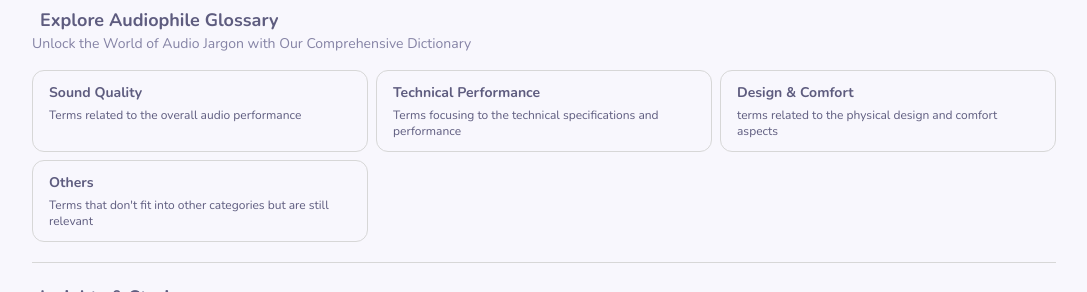
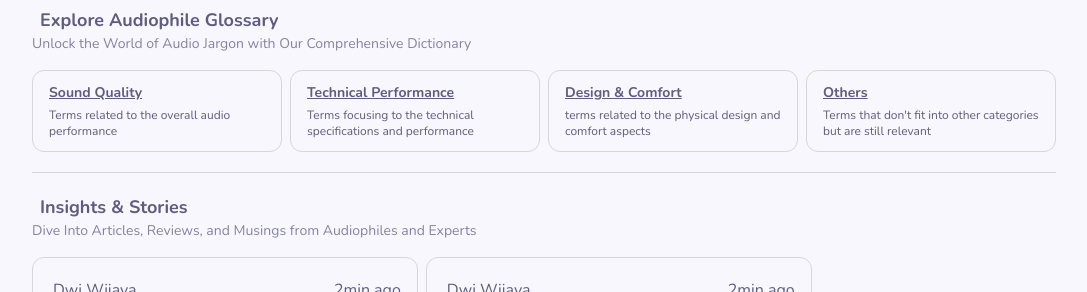
Before and after one commit to dwiwijaya/audio-realm, a Next.js app: page / in a window 1280 px wide. Shown: the part 245-537 px from the top of the page, without its empty margins (136-1223 px from the left). Built offline with nearby package versions, Linux system fonts and the light colour scheme.

Commit message:
style: underline title glossary category

```diff
--- a/src/components/view/home/HomeDictionary.jsx
+++ b/src/components/view/home/HomeDictionary.jsx
@@ -5,21 +5,21 @@ const HomeDictionary = () => {
   return (
     <div className=''>
       <PageHeading title="Explore Audiophile Glossary" description="Unlock the World of Audio Jargon with Our Comprehensive Dictionary" />
-      <div className='grid grid-cols-2 md:grid-cols-3 gap-2'>
+      <div className='grid grid-cols-2 md:grid-cols-4 gap-2'>
         <div className="card">
-          <h3 className='font-bold text-sm whitespace-nowrap'>Sound Quality</h3>
+          <h3 className='font-bold text-sm whitespace-nowrap underline'>Sound Quality</h3>
           <p className='text-xs mt-1'>Terms related to the overall audio performance</p>
         </div>
         <div className="card">
-          <h3 className='font-bold text-sm whitespace-nowrap'>Technical Performance</h3>
+          <h3 className='font-bold text-sm whitespace-nowrap underline'>Technical Performance</h3>
           <p className='text-xs mt-1'>Terms focusing to the technical specifications and performance</p>
         </div>
         <div className="card">
-          <h3 className='font-bold text-sm whitespace-nowrap'>Design & Comfort</h3>
+          <h3 className='font-bold text-sm whitespace-nowrap underline'>Design & Comfort</h3>
           <p className='text-xs mt-1'>terms related to the physical design and comfort aspects</p>
         </div>
         <div className="card">
-          <h3 className='font-bold text-sm whitespace-nowrap'>Others</h3>
+          <h3 className='font-bold text-sm whitespace-nowrap underline'>Others</h3>
           <p className='text-xs mt-1'>{`Terms that don't fit into other categories but are still relevant`}</p>
         </div>
       </div>
```
